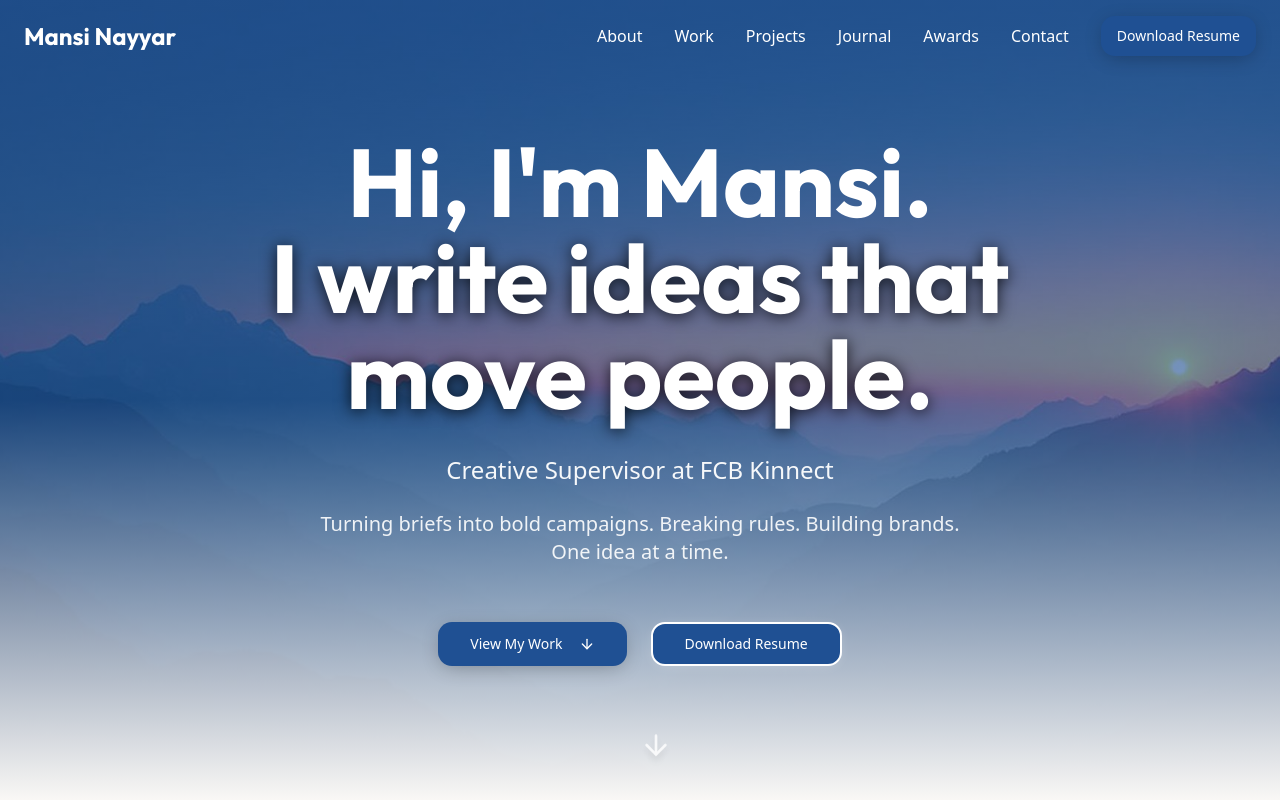
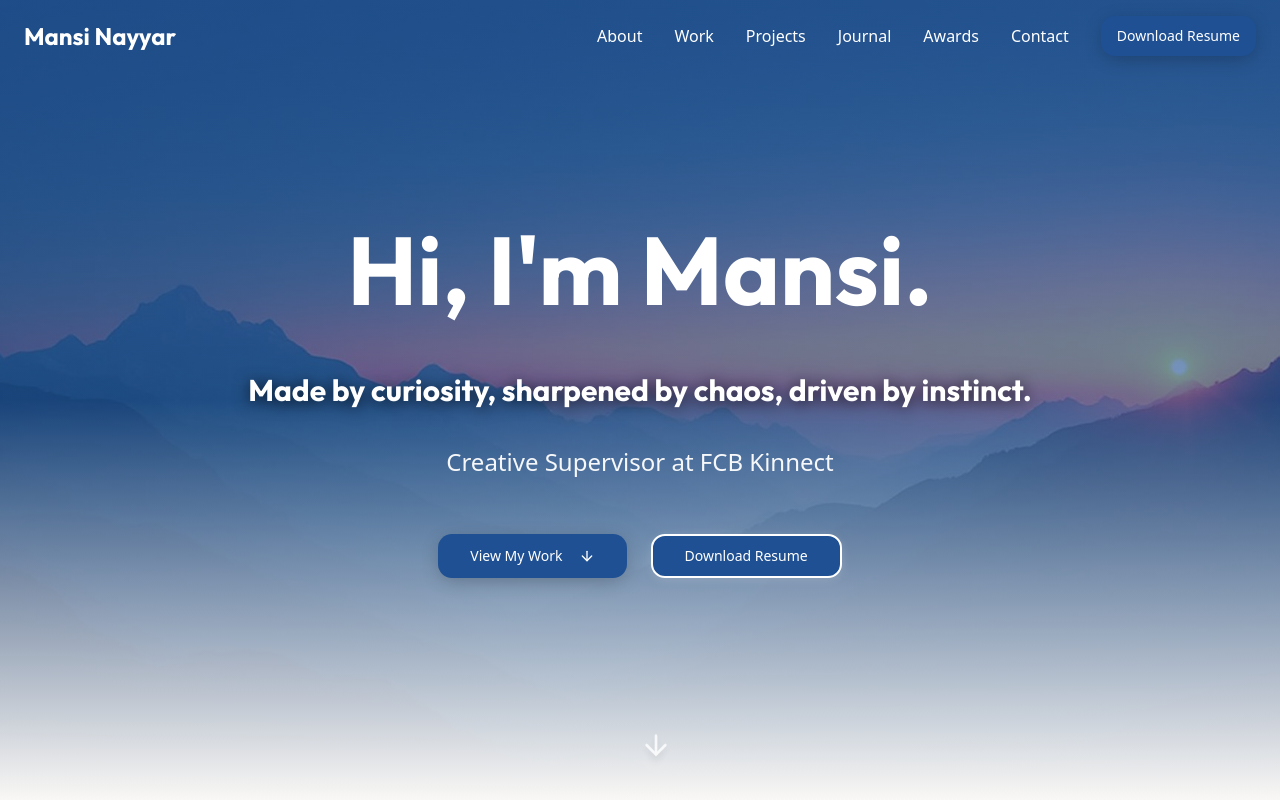
Before and after one commit to aadishah/mansis-idea-cabin, a React (Vite) app: page / in a window 1280 px wide. Shown: the top 800 px of the page. Built offline with nearby package versions, Linux system fonts and the light colour scheme; the HTML template or start-up script is replaced by a standard one.

Commit message:
Visual edit in Lovable
Edited UI in Lovable

```diff
--- a/src/components/HeroSection.tsx
+++ b/src/components/HeroSection.tsx
@@ -23,10 +23,10 @@ const HeroSection = () => {
             Hi, I'm Mansi.
           </span>
           <br />
-          <span className="inline-block text-white drop-shadow-[0_2px_8px_rgba(0,0,0,0.8)] animate-fade-in-up" style={{
+          <span style={{
           animationDelay: '0.3s'
-        }}>
-            I write ideas that move people.
+        }} className="inline-block text-white drop-shadow-[0_2px_8px_rgba(0,0,0,0.8)] animate-fade-in-up text-3xl">
+            Made by curiosity, sharpened by chaos, driven by instinct.
           </span>
         </h1>
 
@@ -37,9 +37,7 @@ const HeroSection = () => {
         <p className="text-lg md:text-xl text-white/90 mb-14 max-w-2xl mx-auto leading-relaxed animate-fade-in-up" style={{
         animationDelay: '0.7s'
       }}>
-          Turning briefs into bold campaigns. Breaking rules. Building brands.
-          One idea at a time.
-        </p>
+      </p>
 
         <div className="flex flex-col sm:flex-row gap-6 justify-center items-center animate-fade-in-up" style={{
         animationDelay: '0.9s'
```
